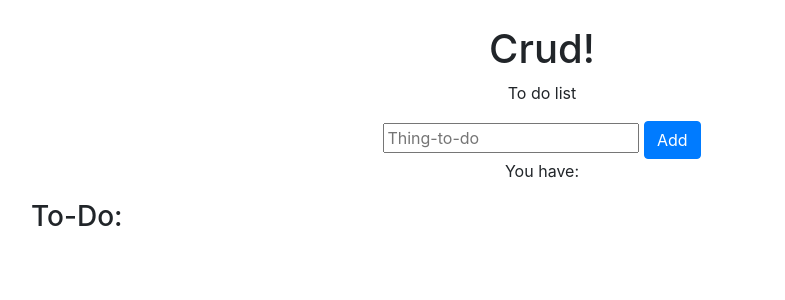
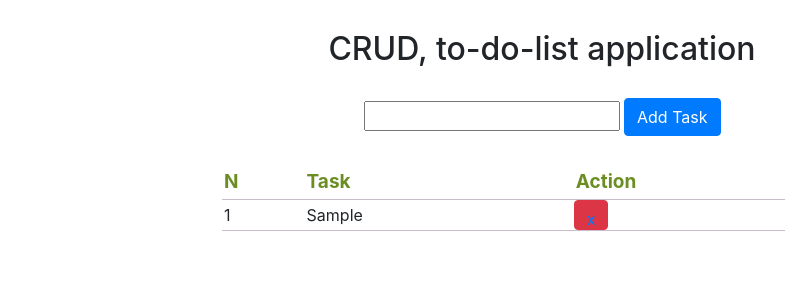
Before and after one commit to oceanotrash/Module-0, a PHP site: page / in a window 1280 px wide. Shown: the top 300 px of the page, without its empty margins (98-883 px from the left). Run offline with PHP 8.4, Linux system fonts and the light colour scheme; tables that the repository leaves empty or names only in its code hold one stand-in row (values such as "Sample post"); lists and menus that the app fills with data are empty.

Commit message:
Finishing up

```diff
--- a/index.html
+++ /dev/null
@@ -1,44 +0,0 @@
-<!DOCTYPE html>
-<html>
-<head>
-    <title>To-do-list</title>
-    <meta charset="utf-8">
-    <link rel="stylesheet" type="text/css" href="style.css">
-    <link rel="stylesheet" href="https://cdn.jsdelivr.net/npm/bootstrap@4.5.3/dist/css/bootstrap.min.css" integrity="sha384-TX8t27EcRE3e/ihU7zmQxVncDAy5uIKz4rEkgIXeMed4M0jlfIDPvg6uqKI2xXr2" crossorigin="anonymous">
-</head>
-
-<body>
-<div class="title">
-    <h1>Crud!</h1>
-    <p>To do list</p>
-</div>
-
-<div class="form">
-    <form action="javascript:void(0);" method="POST"
-    onsubmit="app.Add()">
-
-    <input type="text" id="add-todo" placeholder="Thing-to-do">
-    <input type="submit" id="submit" value="Add" class="btn btn-primary">
-
-
-</form>
-
-    <p>You have:</p>
-    <p id="counter"></p>
-
-    <table>
-        <tr class="to-do">
-            <th><h3>To-Do:</h3></th>
-        </tr>
-        <tbody>
-
-
-        </tbody>
-    </table>
-</div>
-
-
-</body>
-
-
-</html>
--- /dev/null
+++ b/index.php
@@ -0,0 +1,86 @@
+<?php
+    $error ="";
+
+    $db = mysqli_connect('localhost', 'root', '','to-do');
+if(isset($_POST['submit']))
+{
+    $task = $_POST['task'];
+    if (empty($task))
+    {
+      $error = "Please Fill the blank Before you press Add Task.";
+    }
+    else
+    {
+      mysqli_query($db, "INSERT INTO tasks (task) VALUES ('$task')");
+      header('location: index.php');
+    }
+
+}
+    if (isset($_GET['del_task']))
+    {
+    $id = $_GET['del_task'];
+    mysqli_query($db, "DELETE FROM tasks WHERE id=$id");
+    header('location: index.php');
+    }
+    $task = mysqli_query($db, "SELECT * FROM tasks");
+
+?>
+
+<!DOCTYPE html>
+<html>
+  <head>
+    <title>To-do-list</title>
+    <link rel="stylesheet" type="text/css" href="style.css">
+    <link rel="stylesheet" href="https://stackpath.bootstrapcdn.com/bootstrap/4.5.0/css/bootstrap.min.css" integrity="sha384-9aIt2nRpC12Uk9gS9baDl411NQApFmC26EwAOH8WgZl5MYYxFfc+NcPb1dKGj7Sk" crossorigin="anonymous">
+  </head>
+    <body>
+
+<div class="heading">
+  <h2>CRUD, to-do-list application</h2>
+</div>
+
+
+
+<form method="POST" action="index.php">
+  <?php if (isset($error)) {?>
+    <p><?php echo $error; ?></p>
+    <?php } ?>
+
+
+  <input type="text" name = "task" class="task_input">
+  <button type="submit" class="btn btn-primary" name="submit">Add Task</button>
+</form>
+
+<table>
+  <thead>
+
+    <tr>
+
+      <th>N</th>
+      <th>Task</th>
+      <th>Action</th>
+
+    </tr>
+  </thead>
+
+  <tbody>
+
+    <?php $i =1; while ($row = mysqli_fetch_array($task)){ ?>
+      <tr>
+      <td><?php echo $i; ?></td>
+         <td class ="task"><?php echo $row['task']?></td>
+         <td class="btn btn-danger">
+         <a href="index.php?del_task=<?php echo $row['id']; ?>">x</a>
+       </td>
+    </tr>
+
+   <?php $i++;} ?>
+
+
+
+  </tbody>
+
+</table>
+
+    </body>
+</html>
--- a/style.css
+++ b/style.css
@@ -1,9 +1,53 @@
-.title{
-    text-align: center;
-    margin-top: 25px;
+.heading{
+  width: 50%;
+  margin: 30px auto;
+  text-align: center;
+
 }
-.form{
-    margin:auto;
-    max-width: 80%;
-    text-align: center;
+
+form{
+      margin: auto;
+      max-width:400px;
+      text-align: center
+
 }
+
+form p{
+  color: red;
+  margin: 0px;
+}
+
+table{
+  width: 50%;
+  margin: 30px auto;
+  border-collapse: collapse;
+}
+
+tr{
+  border-bottom: 1px solid #ccbbcc;
+}
+
+th{
+  font-size: 19px;
+  color: #6B8e23
+}
+
+th, td{
+  border: none;
+  height: 30px;
+  padding: 2px;
+
+}
+
+tr:hover{
+  background: #ee99ee;
+}
+
+.text{
+  text-align: left;
+}
+
+.delete{
+  text-align: center;
+  padding: 1px 6px;
+}
```
Also changed, not shown: database.php (+17 -0 lines).
